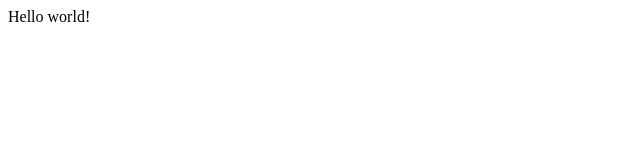
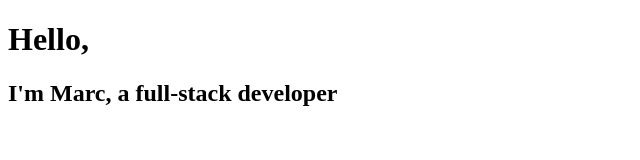
Before and after one commit to marcldo/gatsby-starter-hello-world, a Gatsby site: page / in a window 1280 px wide. Shown: the whole page, without its empty margins (0-640 px from the left). Built offline with nearby package versions, Linux system fonts and the light colour scheme; Gatsby itself is replaced by a stand-in of ours.

Commit message:
index about and blog pages

```diff
--- a/src/pages/index.js
+++ b/src/pages/index.js
@@ -1,5 +1,12 @@
-import React from "react"
+import React from 'react';
 
-export default function Home() {
-  return <div>Hello world!</div>
-}
+const IndexPage = () => {
+  return (
+    <div>
+      <h1>Hello,</h1>
+      <h2>I'm Marc, a full-stack developer</h2>
+    </div>
+  );
+};
+
+export default IndexPage;
```
Also changed, not shown: src/pages/about.js (added, +12 -0 lines), src/pages/blog.js (added, +12 -0 lines).
